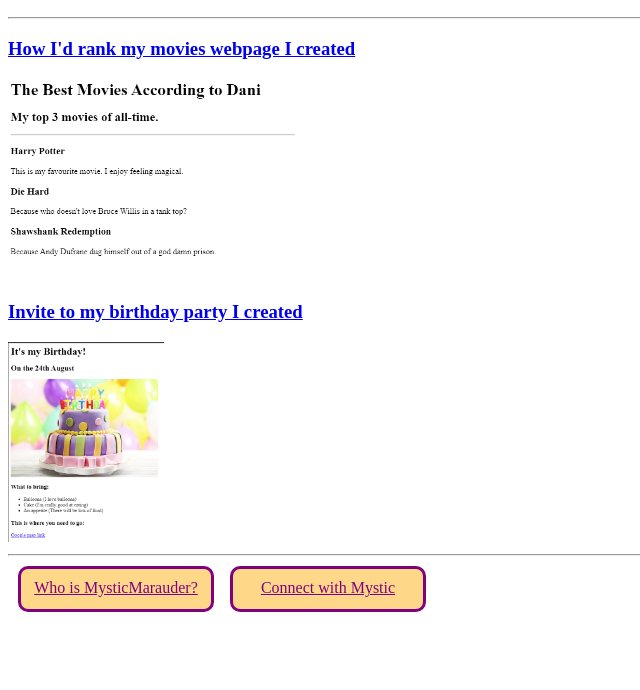
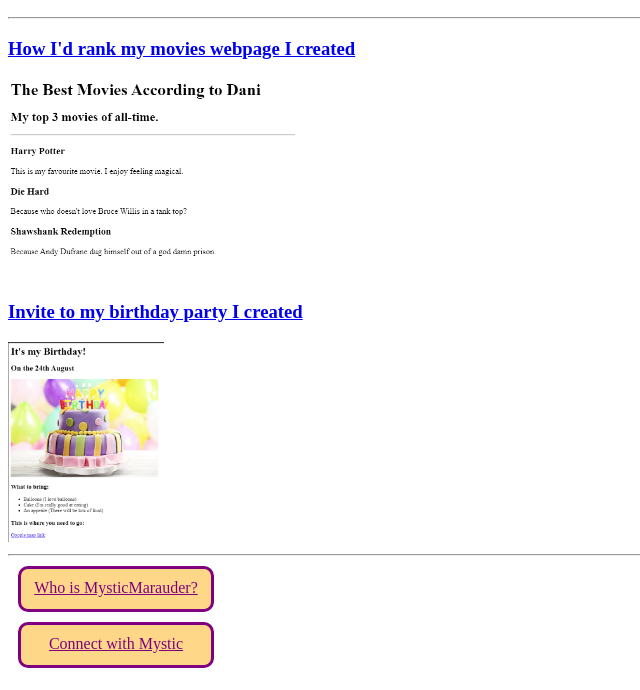
Before and after one commit to MysticMarauder69/html-portfolio, a plain HTML site: page index.html in a window 1280 px wide. Shown: the part 110-800 px from the top of the page, without its empty margins (0-640 px from the left). Drawn offline with Linux system fonts and the light colour scheme.

Commit message:
Update index.html

```diff
--- a/index.html
+++ b/index.html
@@ -6,14 +6,6 @@
     <title>Mystic Marauder's Magical Mayhem</title>
     <link rel="stylesheet" href="./style.css" />
     <style>
-      #div1 {
-        position: relative;
-      }
-      #div2 {
-        position: absolute;
-        top: 666px;
-        left: 220px;
-      }
     </style>
   </head>
   <body>
```
